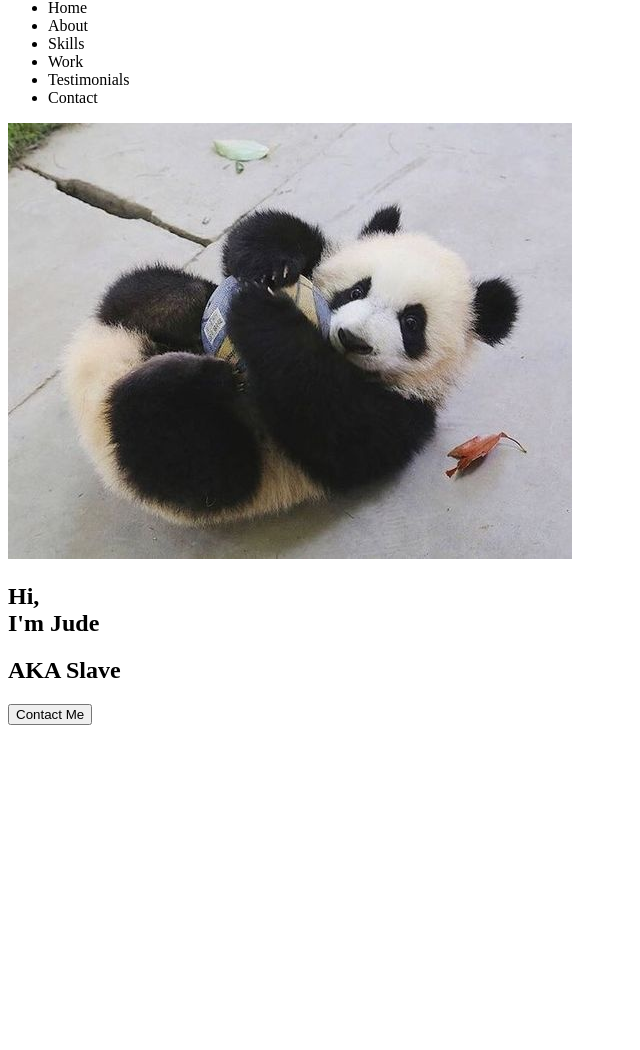
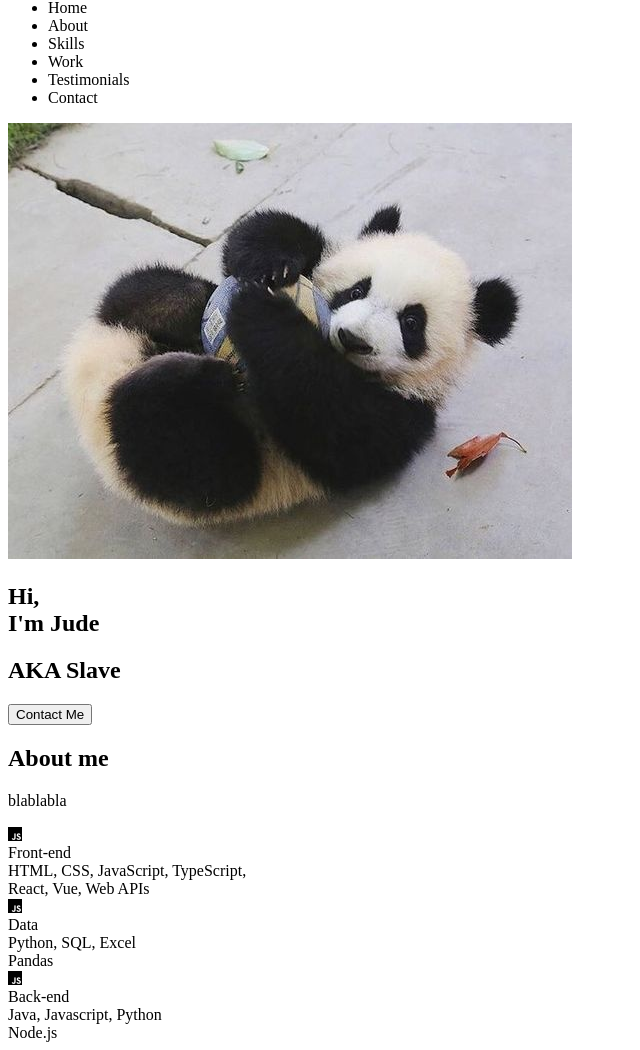
Before and after one commit to judlejudle/Portfolio, a plain HTML site: page index.html in a window 1280 px wide. Shown: the part 43-1093 px from the top of the page, without its empty margins (0-640 px from the left). Before the commit the page ends 800 px from the top, so only its background shows below. Drawn offline with Linux system fonts and the light colour scheme.

Commit message:
html:About

```diff
--- a/index.html
+++ b/index.html
@@ -43,7 +43,41 @@
     <button class="home__contact">Contact Me</button>
   </section>
   <!-- About -->
-  <section id="About"></section>
+  <section id="About">
+    <h1>About me</h1>
+    <p>
+      blablabla
+    </p>
+    <div class="about__majors">
+      <div class="major">
+        <div class="major__icon"></div>
+          <i class="fab fa-js"></i>
+        <div class="major__title">Front-end</div>
+        <div class="major__description">
+          HTML, CSS, JavaScript, TypeScript,
+          <br />React, Vue, Web APIs
+        </div>
+      </div>
+      <div class="major">
+        <div class="major__icon"></div>
+          <i class="fab fa-js"></i>
+        <div class="major__title">Data</div>
+        <div class="major__description">
+          Python, SQL, Excel
+          <br />Pandas
+        </div>
+      </div>
+      <div class="major">
+        <div class="major__icon"></div>
+          <i class="fab fa-js"></i>
+        <div class="major__title">Back-end</div>
+        <div class="major__description">
+          Java, Javascript, Python
+          <br />Node.js
+        </div>
+      </div>
+    </div>
+  </section>
   <!-- Skills -->
   <section id="Skills"></section>
   <!-- Work -->
```
